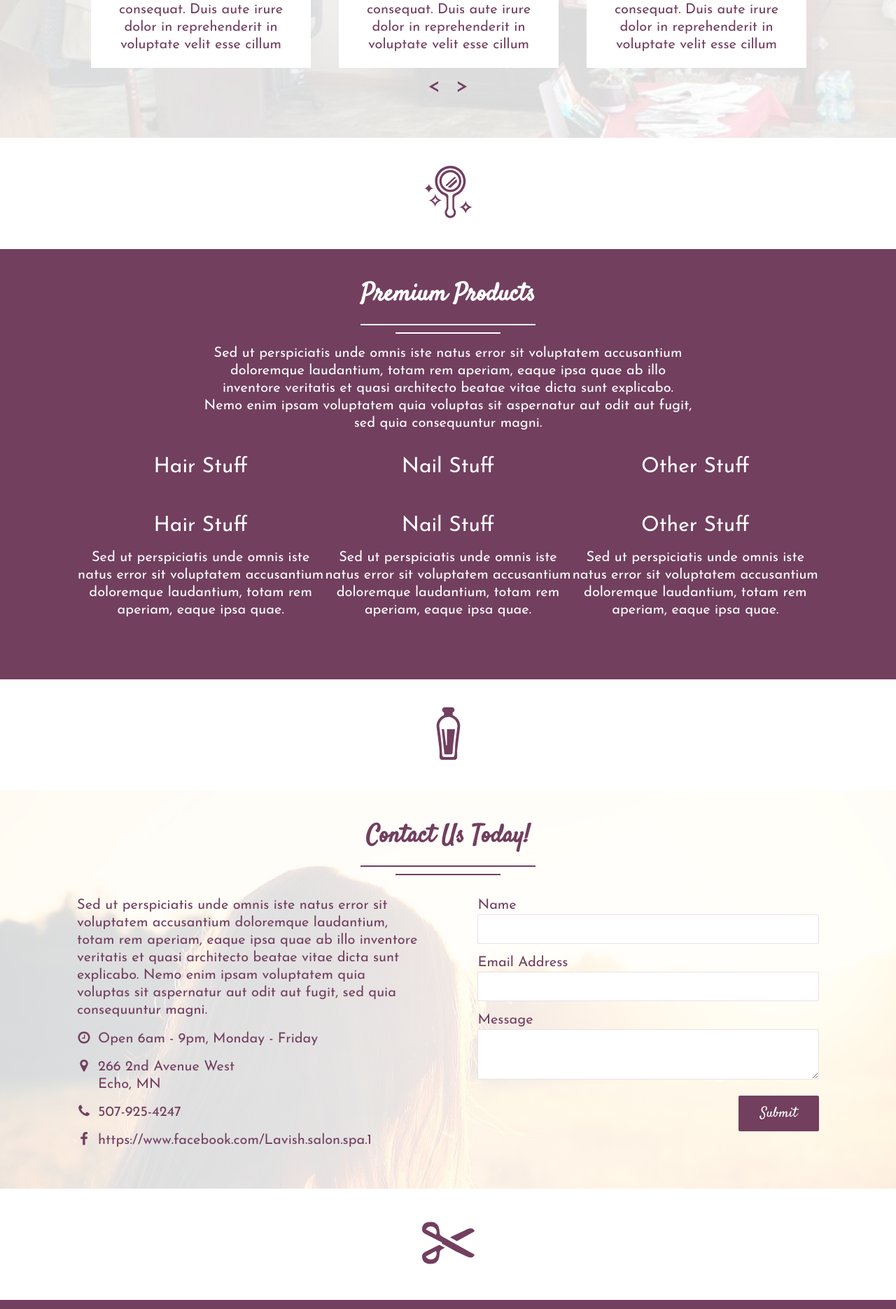
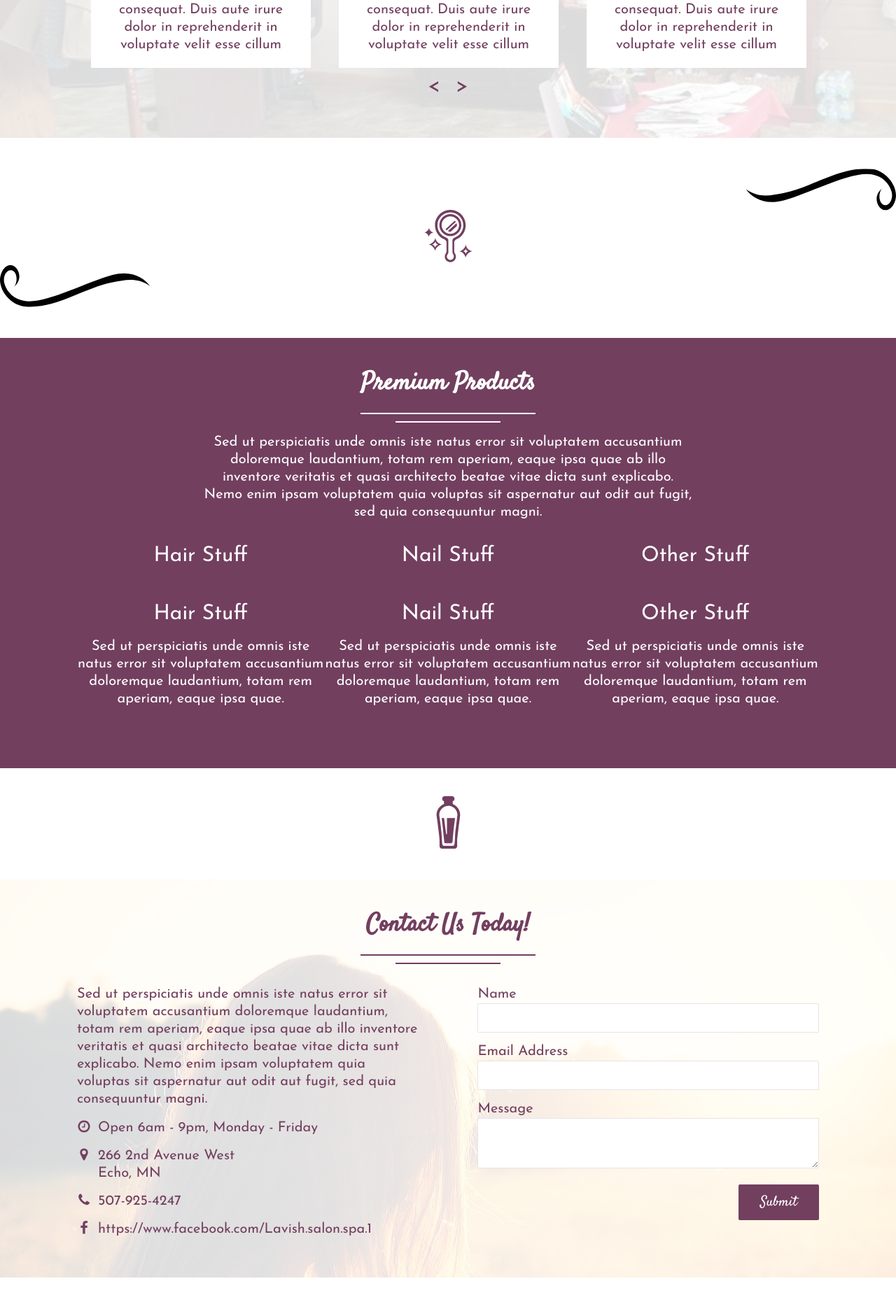
Before and after one commit to alexmacarthur/lavish, a Jekyll site: the page built from index.html, in a window 1280 px wide. Shown: the part 1768-3639 px from the top of the page at 70% size. Built offline with Jekyll 4.4.1, drawn with Linux system fonts in a browser that asks for light colours; nearby versions of some CDN libraries.

Commit message:
add svgs into page.

```diff
--- a/index.html
+++ b/index.html
@@ -116,7 +116,9 @@
 </section>
 
 <section class="Section--divider">
+	<span>{% include svg/swirl-left.svg %}</span>
 	<i>{% include svg/icon-mirror.svg %}</i>
+	<span>{% include svg/swirl-left.svg %}</span>
 </section>
 
 <section class="Section--products">
```
Also changed, not shown: _includes/svg/swirl-left.svg, _includes/svg/swirl-right.svg, _includes/svg/swirl.svg (deleted).
